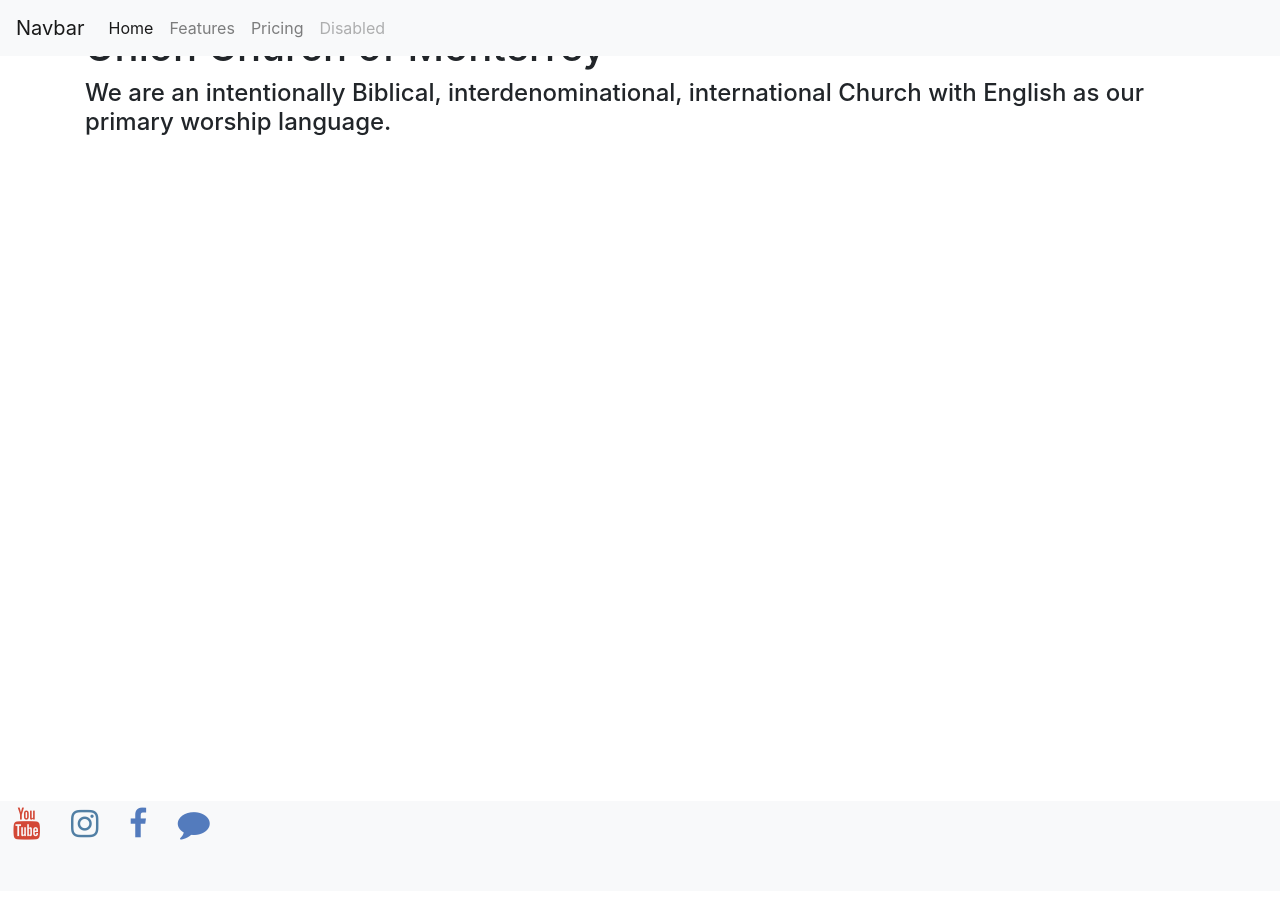
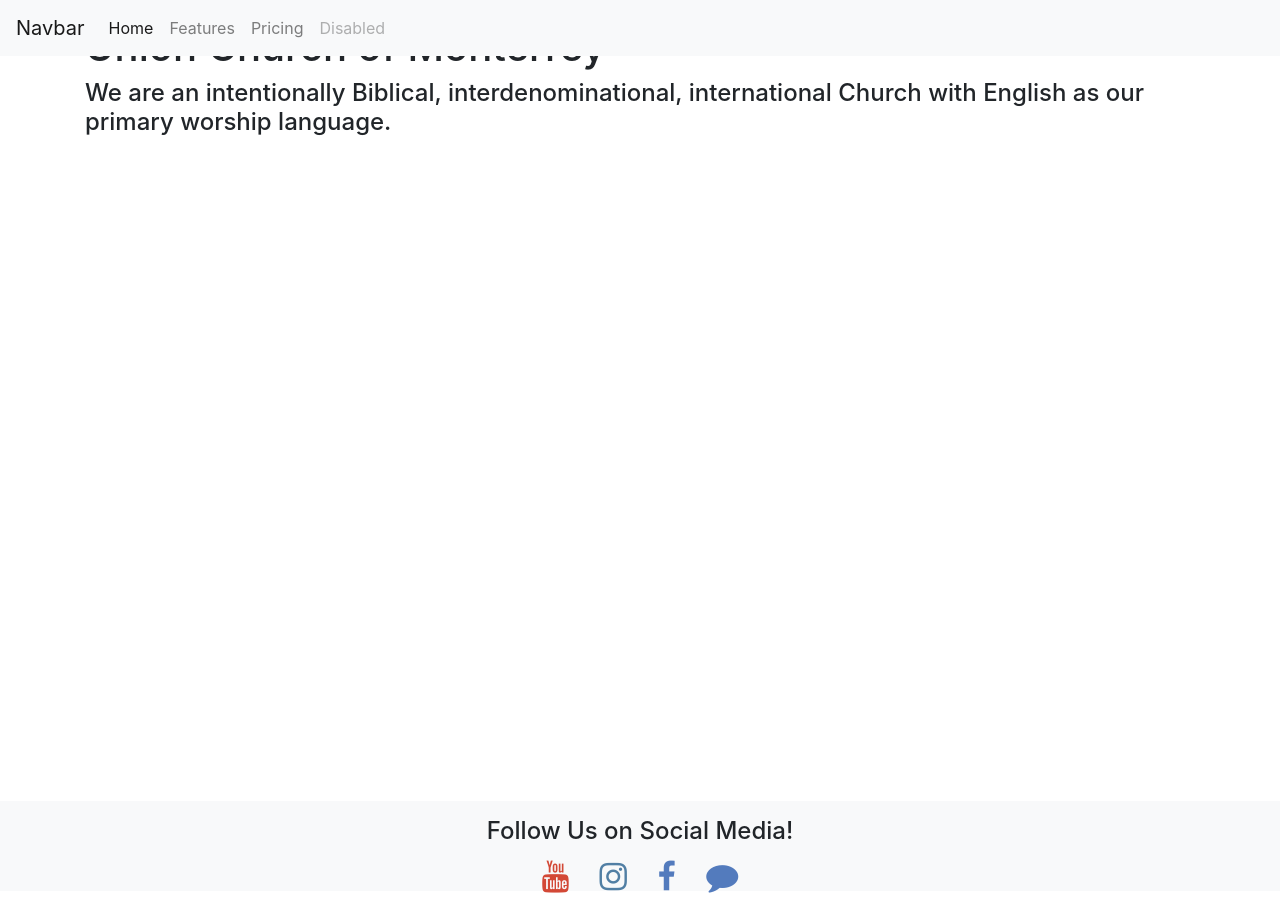
Before and after one commit to gogvale/UnionChurch, a Jekyll site: the page built from index.html, in a window 1280 px wide and 900 px high, scrolled down 65 px. Built offline with Jekyll 4.4.1, drawn with Linux system fonts in a browser that asks for light colours; nearby versions of some CDN libraries.

Commit message:
Add social media message

```diff
--- a/_includes/footer.html
+++ b/_includes/footer.html
@@ -1,4 +1,6 @@
-<div id="footer" class="bg-light">
+<div id="footer" class="bg-light text-center py-3">
+<h4>Follow Us on Social Media!</h4>
+
   {% for item in site.data.social_media %} {% assign icon = {{item.name |
   downcase}}%}
   <a
```
